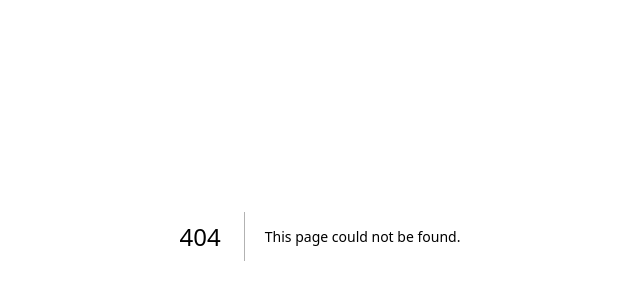
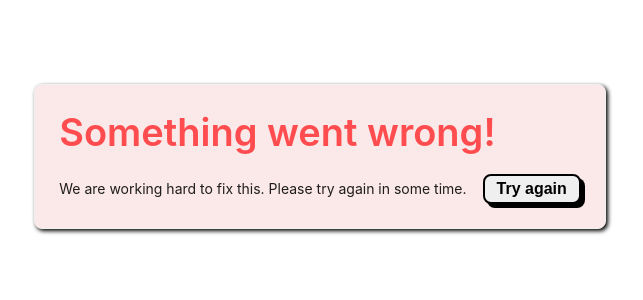
Before and after one commit to abhijhacodes/sankhya-frontend, a Next.js app: page /error in a window 1280 px wide. Before the commit this address had no page. Shown: the part 164-464 px from the top of the page, without its empty margins (320-963 px from the left). Built offline with nearby package versions, Linux system fonts and the light colour scheme; a web font is replaced by a local one.

Commit message:
Added reusable error UI

```diff
--- /dev/null
+++ b/src/app/error/page.tsx
@@ -0,0 +1,7 @@
+"use client";
+
+import ErrorUI from "@/components/ErrorUI";
+
+export default function Error() {
+    return <ErrorUI />;
+}
--- /dev/null
+++ b/src/components/ErrorUI/index.tsx
@@ -0,0 +1,33 @@
+import { Card, Flex, Typography } from "antd";
+const { Title, Text } = Typography;
+import styles from "./error.module.css";
+import Button from "../Button";
+import { useRouter } from "next/navigation";
+
+export default function ErrorUI({
+    message = "We are working hard to fix this. Please try again in some time.",
+    retryCallback,
+}: {
+    message?: string;
+    retryCallback?: () => void;
+}) {
+    const router = useRouter();
+    const retry = () => {
+        if (retryCallback) {
+            return retryCallback();
+        }
+        router.back();
+    };
+
+    return (
+        <div className={styles.error__container}>
+            <Card className={styles.error_card}>
+                <Title type="danger">Something went wrong!</Title>
+                <Flex align="center" gap="16px">
+                    <Text>{message}</Text>
+                    <Button onClick={retry} text="Try again" size="sm" />
+                </Flex>
+            </Card>
+        </div>
+    );
+}
```
Also changed, not shown: src/app/dashboard/error.tsx (+2 -12 lines), src/components/ErrorUI/error.module.css (renamed from src/app/dashboard/error.module.css).
